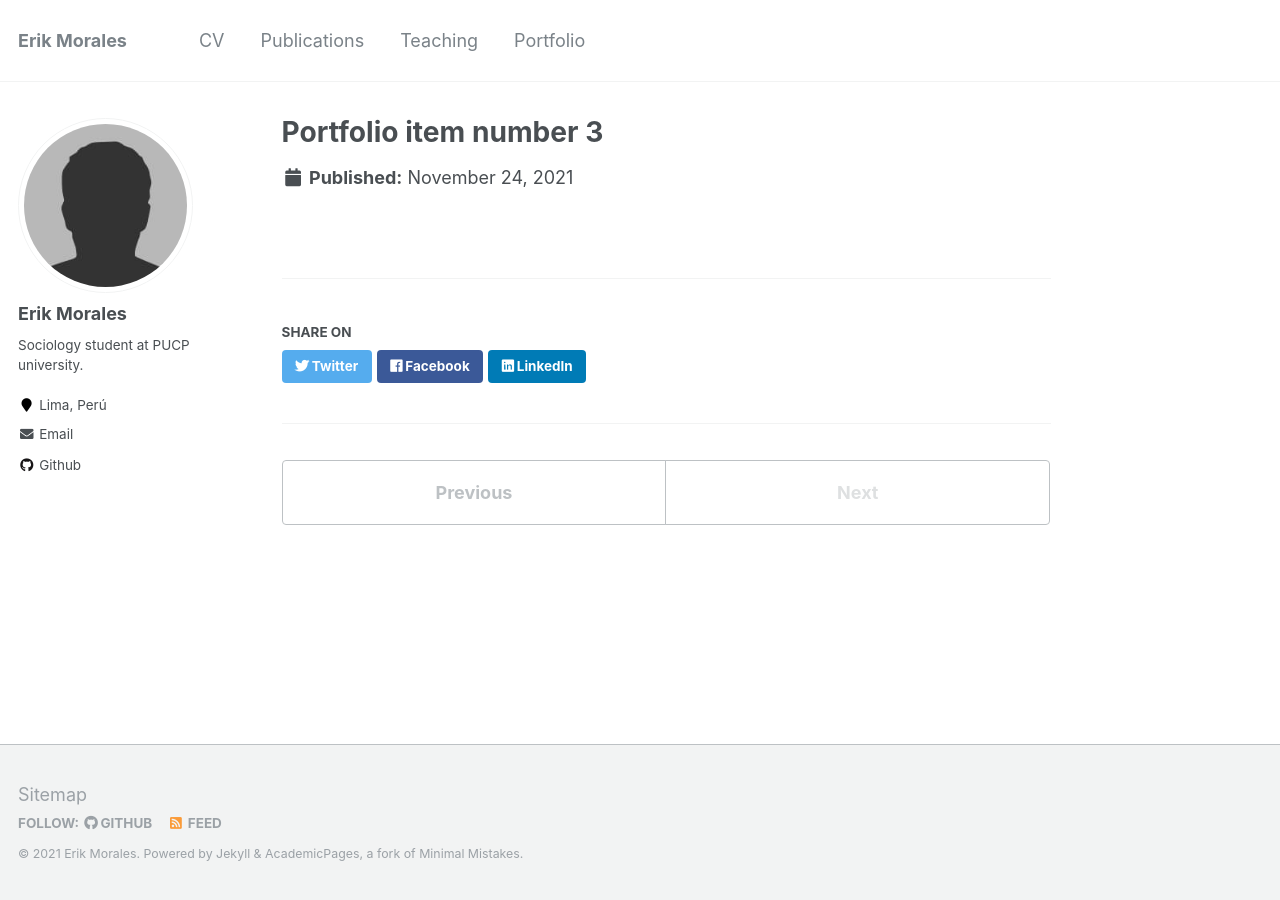
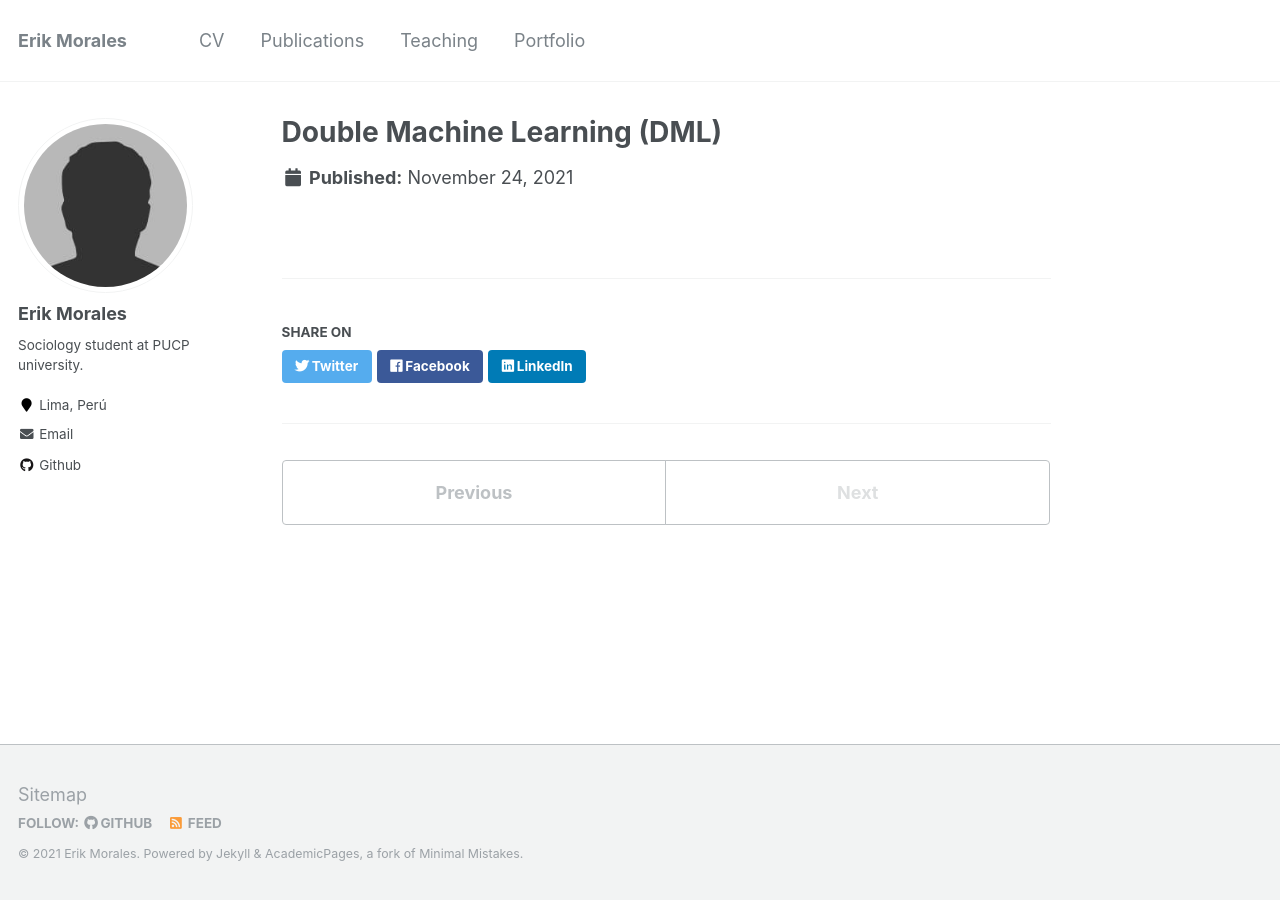
Before and after one commit to HaloReach2552/Brando.fold.github.io, a Jekyll site: the page built from _portfolio/portfolio-3.md, in a window 1280 px wide. Built offline with Jekyll 4.4.1, drawn with Linux system fonts in a browser that asks for light colours.

Commit message:
Update portfolio-3.md

```diff
--- a/_portfolio/portfolio-3.md
+++ b/_portfolio/portfolio-3.md
@@ -1,5 +1,5 @@
 ---
-title: "Portfolio item number 3"
+title: "Double Machine Learning (DML)"
 excerpt: "Short description of portfolio item number 3 <br/><img src='/images/500x300.png'>"
 collection: portfolio
 ---
```
